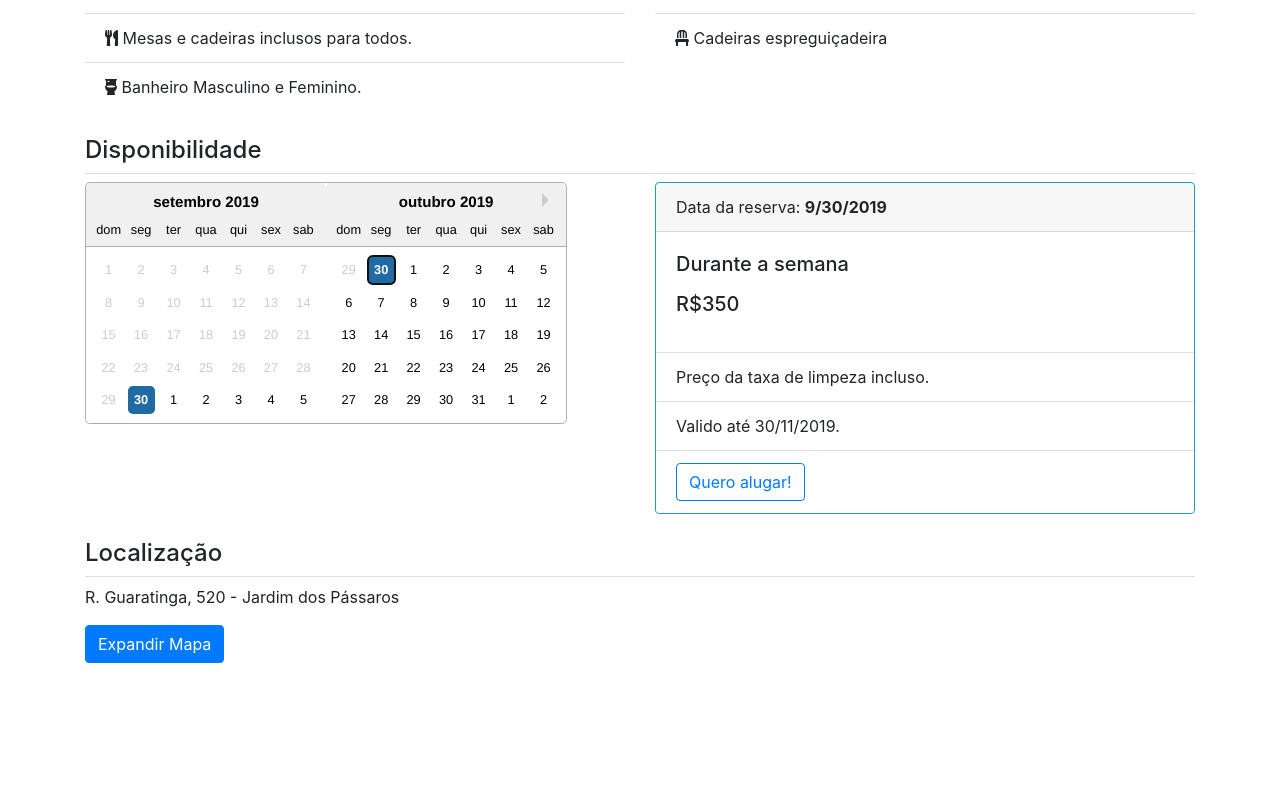
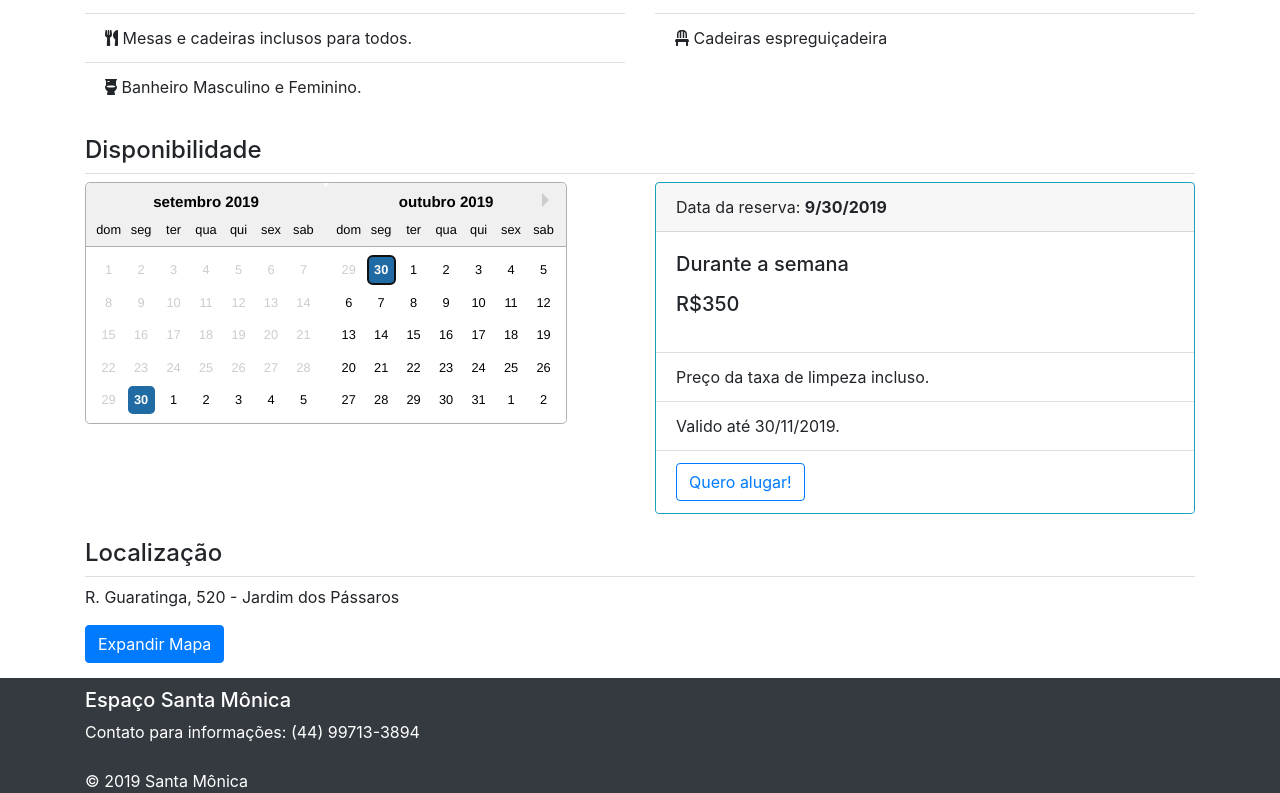
Before and after one commit to lucasgaricoix/santa-monica-web, a React (Create React App) app: page / in a window 1280 px wide. Shown: the part 989-1782 px from the top of the page. Before the commit the page ends 1667 px from the top, so only its background shows below. Built offline with nearby package versions, Linux system fonts and the light colour scheme; no server answers.

Commit message:
Implementando o envio do emailjs e adicionado Footer

```diff
--- a/src/components/ModalForm.tsx
+++ b/src/components/ModalForm.tsx
@@ -2,6 +2,7 @@ import React from 'react';
 import { Button, Modal, Form, Col } from 'react-bootstrap';
 import { save } from '../services/BookService';
 import styled from "styled-components";
+import emailjs from 'emailjs-com';
 
 type Props = {
   showModal: boolean,
@@ -49,11 +50,25 @@ class ModalForm extends React.Component<Props, State> {
     const data = {
       name: this.state.name,
       email: this.state.email,
+      phoneNumber: this.state.phoneNumber,
       bookDate: this.state.bookDate,
       coolMessage: this.state.coolMessage
     }
 
     await save(data)
+    this.sendEmail(data)
+  }
+
+  sendEmail = (data: any) => {
+    const dataForEmail = {
+      ...data,
+      bookDate: this.state.bookDate.toLocaleDateString()
+    }
+    var serviceId = "default_service";
+    var templateId = "template_UWnJeiK1";
+    var userId = 'user_XhZ3EgneE436yrUMQ6vdF'
+    emailjs.send(serviceId, templateId, dataForEmail, userId)
+      .catch(error => console.log('Erro ao enviar e-mail.', error))
   }
 
   render() {
--- a/src/pages/home/ViewPage.tsx
+++ b/src/pages/home/ViewPage.tsx
@@ -25,6 +25,7 @@ import {
 import styled from "styled-components";
 import ModalForm from '../../components/ModalForm';
 import { load } from "../../services/BookService";
+import { Book } from '../../types/Book'
 
 //css
 import "react-datepicker/dist/react-datepicker.css";
@@ -43,7 +44,7 @@ type State = {
   showMap: boolean;
   bookDate: Date;
   showModal: boolean;
-  bookings: [];
+  bookings: Book[];
 };
 
 class ViewPage extends React.Component<Props, State> {
@@ -57,13 +58,14 @@ class ViewPage extends React.Component<Props, State> {
 
   componentDidMount() {
     load().then((response) => {
-      this.setState({ loading: true })
-      this.setState({ bookings: response.data })
+      this.setState({ loading: true, bookings: response.data })
     })
       .catch(error => {
         console.log('Erro na requisição: ', error)
       })
-      .finally(() => this.setState({ loading: false }))
+      .finally(() => {
+        this.setState({ loading: false })
+      })
   }
 
   toggleMap = () => {
@@ -81,7 +83,9 @@ class ViewPage extends React.Component<Props, State> {
   }
 
   getExcludeDates = () => {
-    return this.state.bookings.map((book: any) => new Date(book.bookDate))
+    return this.state.bookings
+      .filter((book: Book) => book.isConfirmed === true)
+      .map((book: Book) => new Date(book.bookDate))
   }
 
   getBookingPrice() {
@@ -104,10 +108,10 @@ class ViewPage extends React.Component<Props, State> {
     }
     else {
       return (
-      <div>
-        <p>Feriados e Natal</p>
-        <p>{`R$${HOLIDAY_PRICE}`}</p>
-      </div>
+        <div>
+          <p>Feriados e Natal</p>
+          <p>{`R$${HOLIDAY_PRICE}`}</p>
+        </div>
       )
     }
   }
@@ -274,6 +278,15 @@ class ViewPage extends React.Component<Props, State> {
             </Section>
           </div>
         </Container>
+        <footer className="page-footer">
+          <Container>
+            <h5 className="title-text">Espaço Santa Mônica</h5>
+            <p>Contato para informações: (44) 99713-3894</p>
+          <div className="footer-copyright">
+              © 2019 Santa Mônica
+              </div>
+          </Container>
+        </footer>
       </>
     );
   }
--- a/src/pages/home/style/viewpage.css
+++ b/src/pages/home/style/viewpage.css
@@ -35,3 +35,17 @@
     font-weight: 600;
     font-size: 20px;
 }
+
+.page-footer {
+    display: flex;
+    background-color: rgba(52, 58, 64);
+    color: #fff;
+}
+
+.title-text {
+    margin-top: 10px;
+}
+
+.footer-copyright {
+    margin-top: 25px;
+}
```
Also changed, not shown: src/types/Book.d.ts (added, +8 -0 lines), 1 other file (tests, documents, lock files or other folders).
